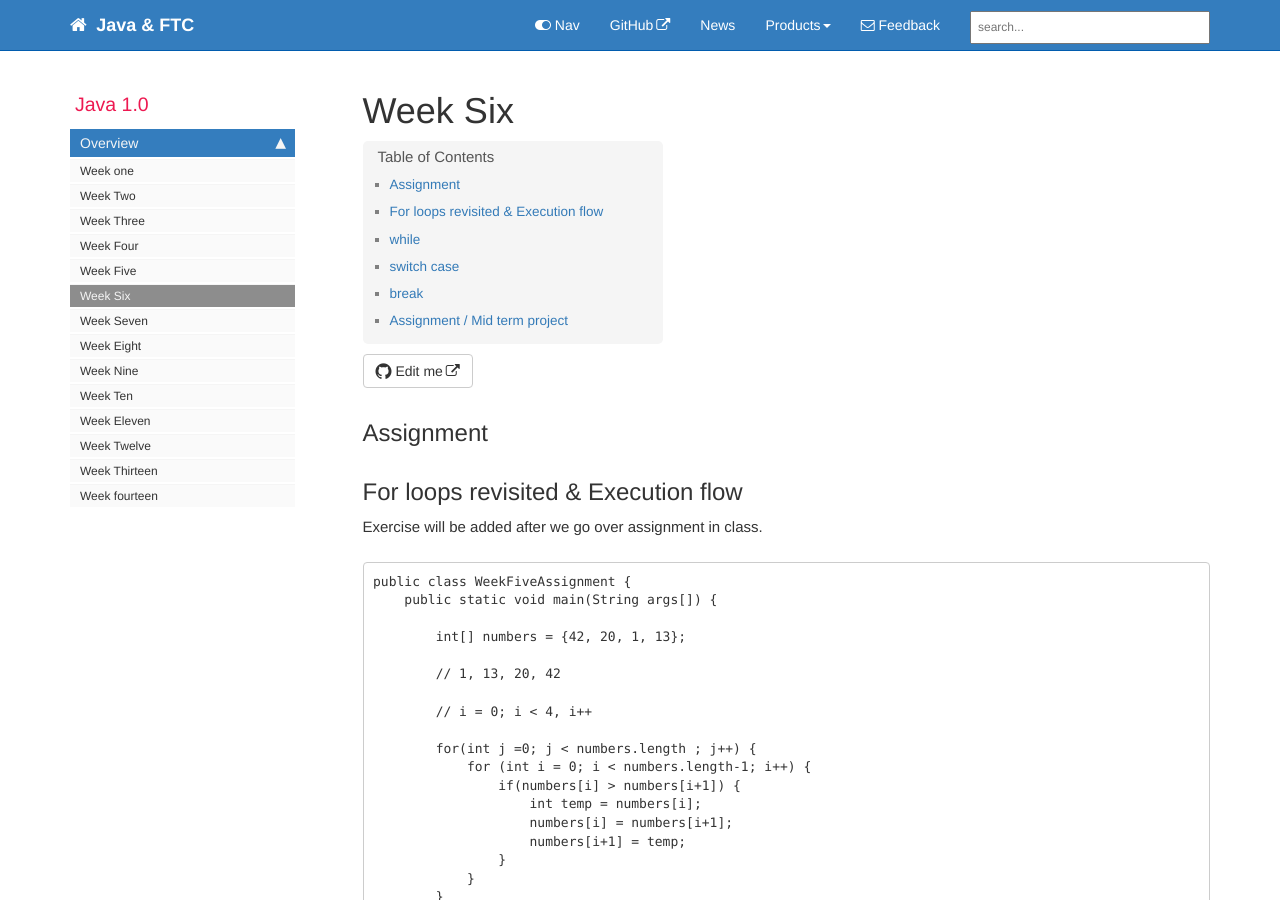
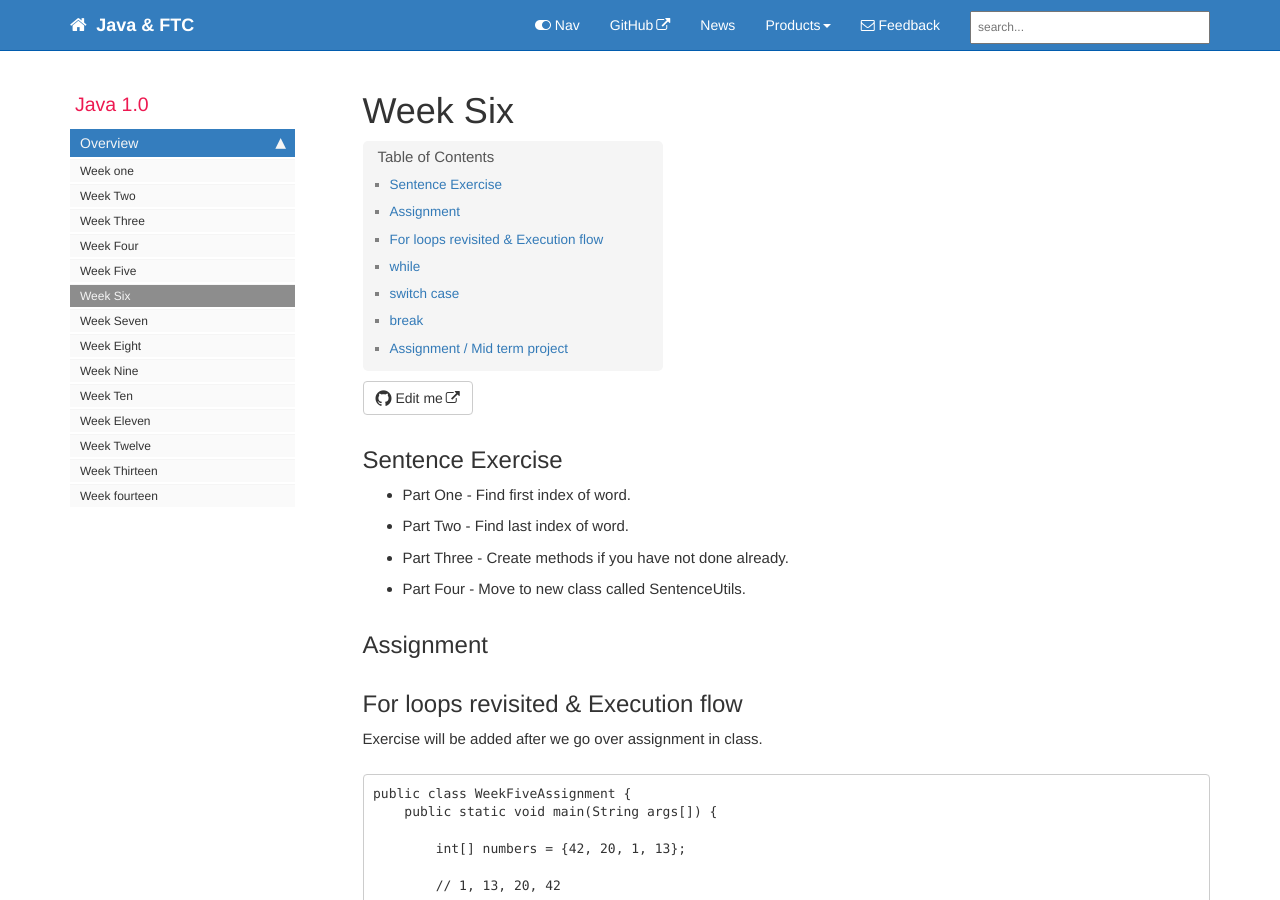
Before and after one commit to rambethina/java, a Jekyll site: the page built from pages/mydoc/mydoc_week_six_2022.md, in a window 1280 px wide and 900 px high. Built offline with Jekyll 4.4.1, drawn with Linux system fonts in a browser that asks for light colours; comment, search, counter and statistics services are not loaded; part of the change alters nothing that is shown.

Commit message:
week 6 changes

````diff
--- a/pages/mydoc/mydoc_week_six.md
+++ b/pages/mydoc/mydoc_week_six.md
@@ -5,211 +5,142 @@ permalink: mydoc_week_six.html
 folder: mydoc
 ---
 
-## Assignment
+## Sentence Exercise
 
-## For loops revisited & Execution flow
+* Creating a new project may be better.
+* Create a new class called StaticSentenceExercise
+* Part One - Last weeks in class exericse, Find first index of word. (Try implementing on your own, but if you need help look below in SentenceUtility class, firstOccurenceOfWord)
+* Part Two - Find last index of word. (Try implementing on your own, but if you need help look below in SentenceUtility class, lastOccurenceOfWord)
+* Part Three - Create methods if you have not done already.
+* Part Four -  Move to new class called SentenceUtility.
 
-Exercise will be added after we go over assignment in class.
+
+Your final implementation may look like
 
 ```
-public class WeekFiveAssignment {
-    public static void main(String args[]) {
+public class SentenceUtility {
 
-        int[] numbers = {42, 20, 1, 13};
-
-        // 1, 13, 20, 42
-
-        // i = 0; i < 4, i++
-
-        for(int j =0; j < numbers.length ; j++) {
-            for (int i = 0; i < numbers.length-1; i++) {
-                if(numbers[i] > numbers[i+1]) {
-                    int temp = numbers[i];
-                    numbers[i] = numbers[i+1];
-                    numbers[i+1] = temp;
-                }
+    public static int firstOccurenceOfWord(String sentence, String word) {
+        String[] allWords = sentence.split(" ");
+        for (int i = 0; i < allWords.length; i++) {
+            String currentWord = allWords[i];
+            if (currentWord.equalsIgnoreCase(word)) {
+                return i;
             }
         }
+        return -1;
+    }
 
+    public static int lastOccurenceOfWord(String sentence, String word) {
 
-        for (int i= 0; i < numbers.length; i++) {
-            System.out.println("value of i is: "+i+ " and number at that position is: "+numbers[i]);
+        String[] allWords = sentence.split(" ");
+        for (int i = allWords.length - 1; i > 0; i--) {
+            String currentWord = allWords[i];
+            if (currentWord.equalsIgnoreCase(word)) {
+                return i;
+            }
         }
+        return -1;
+    }
 
+    public static void printWordsInReverse(String sentence) {
+        String[] allWords = sentence.split(" ");
+        for (int i = allWords.length - 1; i > 0; i--) {
+            String currentWord = allWords[i];
+            System.out.println(currentWord);
+        }
+    }
+}
+```
+
+```
+public class StaticSentenceExercise {
+
+    public static void main(String[] args) {
+        String constitutionalConventionSentence = "The Constitutional Convention in Philadelphia met between May and September of 1787 to address the problems of the weak central government that existed under the Articles of Confederation.";
+
+        int indexOfWordConvention = SentenceUtility.firstOccurenceOfWord(constitutionalConventionSentence, "Convention");
+
+        System.out.println("Index of word convention :"+ indexOfWordConvention);
+
+//        SentenceUtility.printWordsInReverse(constitutionalConventionSentence);
+
+        String gettyburgAddressSentence = "Four score and seven years ago our fathers brought forth on this continent, a new nation, conceived in Liberty, and dedicated to the proposition that all men are created equal.";
+
+        int indexOfWordLiberty = SentenceUtility.lastOccurenceOfWord(gettyburgAddressSentence,"Liberty,");
+
+        System.out.println("Index of word Liberty :"+ indexOfWordLiberty);
 
     }
 }
 ```
 
-## while
-* [while](https://www.w3schools.com/java/java_while_loop.asp)
+## Object Oriented Programming
 
+* [What is OOP](https://www.w3schools.com/java/java_oop.asp)
+* Examples of Object Oriented Programming based on the examples we have already seen.
+
+Below are two examples of Sentences
+
+Example one: - constitutional convention (constitutionalConventionSentence)
+
+"The Constitutional Convention in Philadelphia met between May and September of 1787 to address the problems of the weak central government that existed under the Articles of Confederation."
+
+Example two: - Gettysburg Address (gettysburgAddressSentence)
+
+"Four score and seven years ago our fathers brought forth on this continent, a new nation, conceived in Liberty, and dedicated to the proposition that all men are created equal."
+
+In OOP we can assume that Sentence is a class, and constitutionalConventionSentence & gettysburgAddressSentence are instances of Sentence, or ***Objects***
+
+A class can be thought of as a template ie our Sentence class in a template and we can multiple instances/objects of Sentence constitutionalConventionSentence & gettysburgAddressSentence being 2 of them.
+
+### Sentence Class
 
 ```
-public class WeekSixExTwo {
+public class Sentence {
 
-    public static void main(String args[]) {
-        int i = 0;
-        while (i < 5) {
-            System.out.println(i);
-            i++;
-        }
+    private String sentenceString;
+
+    //Constructor
+    //Special method which does not have a return type.
+    //Initialize values of instance variables ie initialize value of sentenceString
+    public Sentence(String sentenceInput) {
+        this.sentenceString = sentenceInput;
+    }
+
+    //Functions/methods of sentence class, notice we do not need to pass sentence as an input argument
+    public int getFirstIndexOfWord(String word){
+        //provide implementation
+        return 0;
+    }
+
+    //Functions/methods of sentence class, notice we do not need to pass sentence as an input argument
+    public int getLastIndexOfWord(String word){
+        //provide implementation
+        return 0;
     }
 }
 ```
 
-Exercise
+```
+public class SentenceMain {
 
-STEP 1:
-Create a program that prints the following using a while loop, initialize the value of i to be number of * you want to print.
+    public static void main(String[] args) {
+        Sentence constitutionalConventionSentence =
+                new Sentence("The Constitutional Convention in Philadelphia met between May and September of 1787 to address the problems of the weak central government that existed under the Articles of Confederation.");
+        int indexOfWordConvention = constitutionalConventionSentence.getFirstIndexOfWord("Convention");
+        System.out.println("Index of word convention :"+ indexOfWordConvention);
 
-`****************`
+        Sentence gettyburgAddressSentence =
+                new Sentence("Four score and seven years ago our fathers brought forth on this continent, a new nation, conceived in Liberty, and dedicated to the proposition that all men are created equal.");
+        int indexOfWordLiberty = gettyburgAddressSentence.getFirstIndexOfWord("Liberty");
+        System.out.println("Index of word Liberty :"+ indexOfWordLiberty);
 
-HINT: instead of `System.out.println` use `System.out.print`
-
-STEP 2:
-Put the print logic in a function/method instead and call function in your main method.
-NOTE :- you will be using the following function in your assignment.
-
-```
-public static void printBorder(int size) {
-   // your implementation here
+    }
 }
 ```
 
 
-## switch case
-* [switch case](https://www.w3schools.com/java/java_switch.asp)
+### In Class exercise
 
-```
-public class WeekSixExThree {
-
-    public static void main(String args[]) {
-        int day = 4;
-        switch (day) {
-        case 6:
-            System.out.println("Today is Saturday");
-            break;
-        case 7:
-            System.out.println("Today is Sunday");
-            break;
-        default:
-            System.out.println("Looking forward to the Weekend");
-        }
-    }
-}
-```
-
-## break
-
-* [break](https://www.w3schools.com/java/java_break.asp)
-
-
-```
-public class WeekSixExFour {
-
-    public static void main(String args[]) {
-        for (int i = 0; i < 10; i++) {
-            if (i == 4) {
-                break;
-            }
-            System.out.println(i);
-        }
-    }
-}
-```
-
-## Assignment / Mid term project
-
-You will use all the concepts you learned from week 1-5
-
-Note: Your implementations does not need to take my suggestions into account. Look at suggestions only if you need an idea on what functions/methods you need to create. You can put all your code in main method but I would like you to think how to break apart your program into small functions/methods that you can reuse.
-
-Output formatter.
-
-* Output should be surrounded by *
-* Key Value pairs should be properly spaced.
-
-Sample input
-```
-public class Week6MidTerm {
-    public static void main(String args[]) {
-
-        String[] keysArray = {"First Name", "Last Name", "Primary Phone"};
-        String[] valuesArray = {"John", "Doe", "111-111-1111"};
-
-        // Your Implementation
-    }
-}
-```
-
-Example output
-```
-******************************
-* First Name   : John        *
-* Last Name    : Doe         *
-* Primary Phone: 111-111-1111*
-******************************
-```
-
-OR
-
-```
-************************************
-* First Name      : John           *
-* Last Name       : Doe            *
-* Primary Phone   : 111-111-1111   *
-************************************
-```
-Requirements
-
-* Users should be able to pass in 2 string arrays,
-    * An array of keys - example, this array will contain First Name, Last Name, Primary Phone
-    * An array of values - example, this array will contain John, Doe, 111-111-1111
-* `:` seperator should be aligned & ending * should also align.
-* starting and ending line should contain `*` and also align based on strings arrays that are passed.
-
-Suggestions
-
-* create a print method that takes in 2 arrays(keys array & values array) and prints the output. This method should be called in main method
-```
-public static void output(String[] keysArray, String[] valuesArray){
-  /*
-  pseudo code
-  int maxKeySize = getSizeOfBiggestStringInArray(keysArray); //Look below for method definition.
-  int maxValuesSize = getSizeOfBiggestStringInArray(valuesArray);
-
-  To print top border use System.out.print instead of System.out.print, you can use a while loop or for loop. - I would recommend creating a function called printBorder, look at while loop exercise.
-
-  Print each row, Use a for loop. I would recommend creating a function to print, look below at printRow - I provided a complete implementation.
-
-  Print bottom border.
-  */
-}
-```
-
-* Create a method that takes an input array of strings and returns the max length, which should be the lenght of biggest string in the array.
-
-```
-public static int getSizeOfBiggestStringInArray(String[] inputArray){
-// your implementation here.
-}
-```
-
-* Create a method to print a Row (Complete implemetation below, You dont need to change anything below.)
-
-```
-    public static void printRow(String key, String value, int maxKeySize, int maxValueSize){
-        // Reference - https://www.javatpoint.com/java-string-format
-        // Out of the box method that formats strings.
-        // Since you may not be familiar with using format method I provided a sample implementation.
-        // This is not the only implementation, but you can use this as a sample.
-        // %30s - format that add 30 spaces to the beginning of string.
-        // %-30s - format that add 30 spaces to the end of string.
-
-        String keyOutput = String.format("%-" + maxKeySize + "s", key);
-        String valueOutput = String.format("%-" + maxValueSize + "s", value);
-
-        System.out.println("*"+keyOutput+":"+valueOutput+"*");
-    }
-```
+Provide implementations for getFirstIndexOfWord & getLastIndexOfWord in Sentence class.
--- /dev/null
+++ b/pages/mydoc/mydoc_week_six_2022.md
@@ -0,0 +1,222 @@
+---
+title: Week Six
+sidebar: mydoc_sidebar
+permalink: mydoc_week_six.html
+folder: mydoc
+---
+
+## Sentence Exercise
+
+* Part One - Find first index of word.
+* Part Two - Find last index of word.
+* Part Three - Create methods if you have not done already.
+* Part Four -  Move to new class called SentenceUtils.
+
+## Assignment
+
+## For loops revisited & Execution flow
+
+Exercise will be added after we go over assignment in class.
+
+```
+public class WeekFiveAssignment {
+    public static void main(String args[]) {
+
+        int[] numbers = {42, 20, 1, 13};
+
+        // 1, 13, 20, 42
+
+        // i = 0; i < 4, i++
+
+        for(int j =0; j < numbers.length ; j++) {
+            for (int i = 0; i < numbers.length-1; i++) {
+                if(numbers[i] > numbers[i+1]) {
+                    int temp = numbers[i];
+                    numbers[i] = numbers[i+1];
+                    numbers[i+1] = temp;
+                }
+            }
+        }
+
+
+        for (int i= 0; i < numbers.length; i++) {
+            System.out.println("value of i is: "+i+ " and number at that position is: "+numbers[i]);
+        }
+
+
+    }
+}
+```
+
+## while
+* [while](https://www.w3schools.com/java/java_while_loop.asp)
+
+
+```
+public class WeekSixExTwo {
+
+    public static void main(String args[]) {
+        int i = 0;
+        while (i < 5) {
+            System.out.println(i);
+            i++;
+        }
+    }
+}
+```
+
+Exercise
+
+STEP 1:
+Create a program that prints the following using a while loop, initialize the value of i to be number of * you want to print.
+
+`****************`
+
+HINT: instead of `System.out.println` use `System.out.print`
+
+STEP 2:
+Put the print logic in a function/method instead and call function in your main method.
+NOTE :- you will be using the following function in your assignment.
+
+```
+public static void printBorder(int size) {
+   // your implementation here
+}
+```
+
+
+## switch case
+* [switch case](https://www.w3schools.com/java/java_switch.asp)
+
+```
+public class WeekSixExThree {
+
+    public static void main(String args[]) {
+        int day = 4;
+        switch (day) {
+        case 6:
+            System.out.println("Today is Saturday");
+            break;
+        case 7:
+            System.out.println("Today is Sunday");
+            break;
+        default:
+            System.out.println("Looking forward to the Weekend");
+        }
+    }
+}
+```
+
+## break
+
+* [break](https://www.w3schools.com/java/java_break.asp)
+
+
+```
+public class WeekSixExFour {
+
+    public static void main(String args[]) {
+        for (int i = 0; i < 10; i++) {
+            if (i == 4) {
+                break;
+            }
+            System.out.println(i);
+        }
+    }
+}
+```
+
+## Assignment / Mid term project
+
+You will use all the concepts you learned from week 1-5
+
+Note: Your implementations does not need to take my suggestions into account. Look at suggestions only if you need an idea on what functions/methods you need to create. You can put all your code in main method but I would like you to think how to break apart your program into small functions/methods that you can reuse.
+
+Output formatter.
+
+* Output should be surrounded by *
+* Key Value pairs should be properly spaced.
+
+Sample input
+```
+public class Week6MidTerm {
+    public static void main(String args[]) {
+
+        String[] keysArray = {"First Name", "Last Name", "Primary Phone"};
+        String[] valuesArray = {"John", "Doe", "111-111-1111"};
+
+        // Your Implementation
+    }
+}
+```
+
+Example output
+```
+******************************
+* First Name   : John        *
+* Last Name    : Doe         *
+* Primary Phone: 111-111-1111*
+******************************
+```
+
+OR
+
+```
+************************************
+* First Name      : John           *
+* Last Name       : Doe            *
+* Primary Phone   : 111-111-1111   *
+************************************
+```
+Requirements
+
+* Users should be able to pass in 2 string arrays,
+    * An array of keys - example, this array will contain First Name, Last Name, Primary Phone
+    * An array of values - example, this array will contain John, Doe, 111-111-1111
+* `:` seperator should be aligned & ending * should also align.
+* starting and ending line should contain `*` and also align based on strings arrays that are passed.
+
+Suggestions
+
+* create a print method that takes in 2 arrays(keys array & values array) and prints the output. This method should be called in main method
+```
+public static void output(String[] keysArray, String[] valuesArray){
+  /*
+  pseudo code
+  int maxKeySize = getSizeOfBiggestStringInArray(keysArray); //Look below for method definition.
+  int maxValuesSize = getSizeOfBiggestStringInArray(valuesArray);
+
+  To print top border use System.out.print instead of System.out.print, you can use a while loop or for loop. - I would recommend creating a function called printBorder, look at while loop exercise.
+
+  Print each row, Use a for loop. I would recommend creating a function to print, look below at printRow - I provided a complete implementation.
+
+  Print bottom border.
+  */
+}
+```
+
+* Create a method that takes an input array of strings and returns the max length, which should be the lenght of biggest string in the array.
+
+```
+public static int getSizeOfBiggestStringInArray(String[] inputArray){
+// your implementation here.
+}
+```
+
+* Create a method to print a Row (Complete implemetation below, You dont need to change anything below.)
+
+```
+    public static void printRow(String key, String value, int maxKeySize, int maxValueSize){
+        // Reference - https://www.javatpoint.com/java-string-format
+        // Out of the box method that formats strings.
+        // Since you may not be familiar with using format method I provided a sample implementation.
+        // This is not the only implementation, but you can use this as a sample.
+        // %30s - format that add 30 spaces to the beginning of string.
+        // %-30s - format that add 30 spaces to the end of string.
+
+        String keyOutput = String.format("%-" + maxKeySize + "s", key);
+        String valueOutput = String.format("%-" + maxValueSize + "s", value);
+
+        System.out.println("*"+keyOutput+":"+valueOutput+"*");
+    }
+```
````
